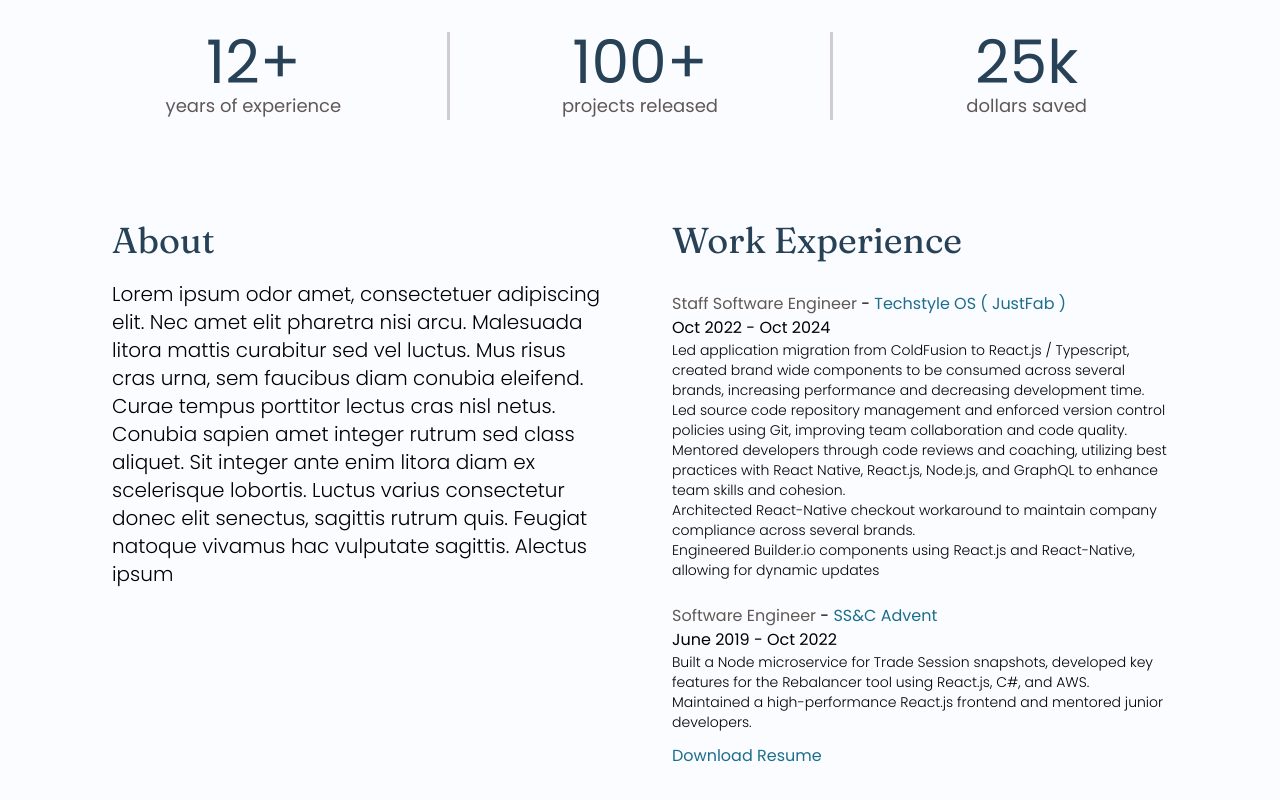
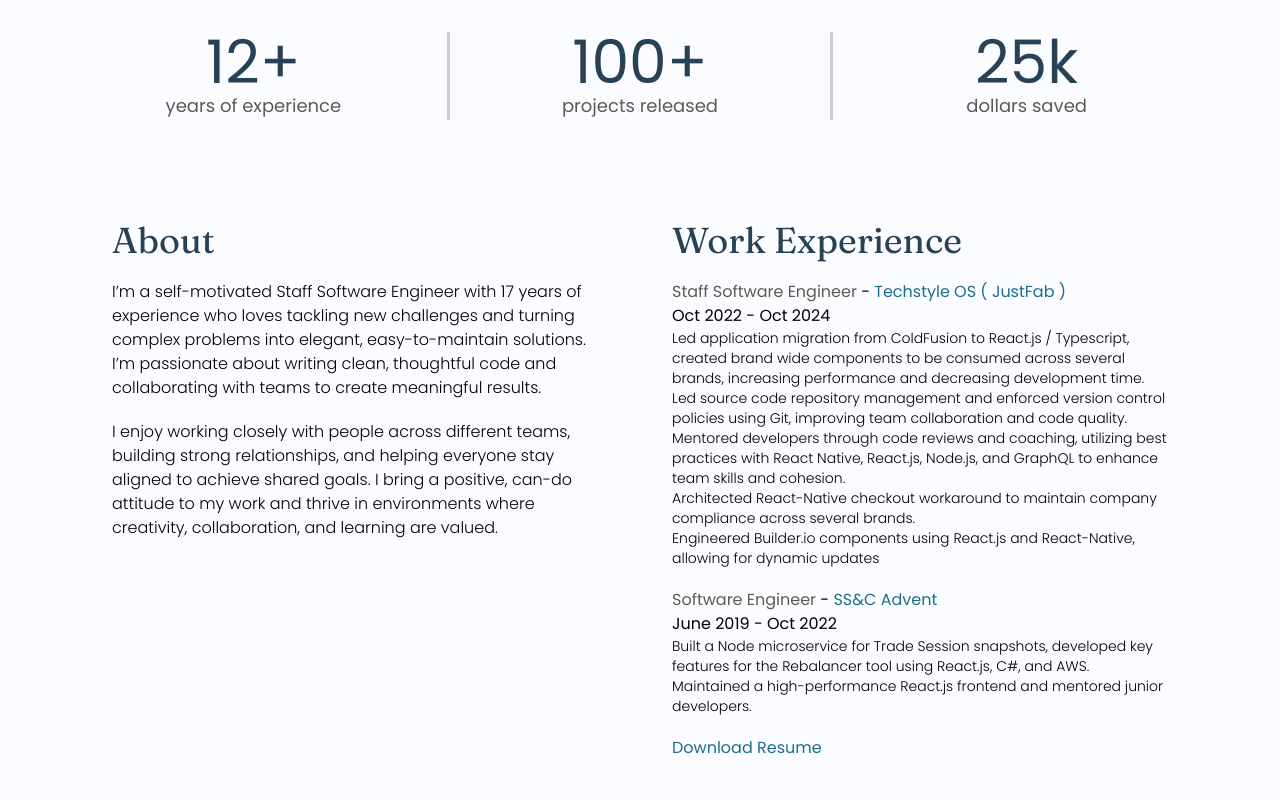
Before and after one commit to ballynmiller/ballynmiller.github.io, a Next.js app: page / in a window 1280 px wide. Shown: the part 382-1182 px from the top of the page. Built offline with nearby package versions, Linux system fonts and the light colour scheme.

Commit message:
Layout updates.

```diff
--- a/src/components/About/About.tsx
+++ b/src/components/About/About.tsx
@@ -6,15 +6,22 @@ const About = () => {
       <h1 className={`text-4xl text-charcoal py-5 ${fraunces.className}`}>
         About
       </h1>
-      <p className="text-xl font-thin">
-        Lorem ipsum odor amet, consectetuer adipiscing elit. Nec amet elit
-        pharetra nisi arcu. Malesuada litora mattis curabitur sed vel luctus.
-        Mus risus cras urna, sem faucibus diam conubia eleifend. Curae tempus
-        porttitor lectus cras nisl netus. Conubia sapien amet integer rutrum sed
-        class aliquet. Sit integer ante enim litora diam ex scelerisque
-        lobortis. Luctus varius consectetur donec elit senectus, sagittis rutrum
-        quis. Feugiat natoque vivamus hac vulputate sagittis. Alectus ipsum
-      </p>
+      <div className="font-thin">
+        <p>
+          I’m a self-motivated Staff Software Engineer with 17 years of
+          experience who loves tackling new challenges and turning complex
+          problems into elegant, easy-to-maintain solutions. I’m passionate
+          about writing clean, thoughtful code and collaborating with teams to
+          create meaningful results.
+        </p>
+        <p className="pt-5">
+          I enjoy working closely with people across different teams, building
+          strong relationships, and helping everyone stay aligned to achieve
+          shared goals. I bring a positive, can-do attitude to my work and
+          thrive in environments where creativity, collaboration, and learning
+          are valued.
+        </p>
+      </div>
     </div>
   );
 };
--- a/src/components/Experience/Card.tsx
+++ b/src/components/Experience/Card.tsx
@@ -14,7 +14,7 @@ export const Card = ({
   responsibilities,
 }: CardProps) => {
   return (
-    <div className="py-3">
+    <div className="pb-5">
       <h1>
         <span className="text-wenge">{position}</span> -{" "}
         <span className="text-cerulean">{company}</span>
--- a/src/components/Socials/Socials.tsx
+++ b/src/components/Socials/Socials.tsx
@@ -28,10 +28,10 @@ const SocialLinks = () => {
   return (
     <Socials>
       <Links>
-        <Link href="#">
+        <Link href="https://github.com/ballynmiller">
           <GitHubIcon />
         </Link>
-        <Link href="#">
+        <Link href="https://www.linkedin.com/in/ballynmiller/">
           <LinkedInIcon sx={{ color: "rgb(10, 102, 194)" }} />
         </Link>
         <Link href="mailto:ballyn.miller@gmail.com">
```
